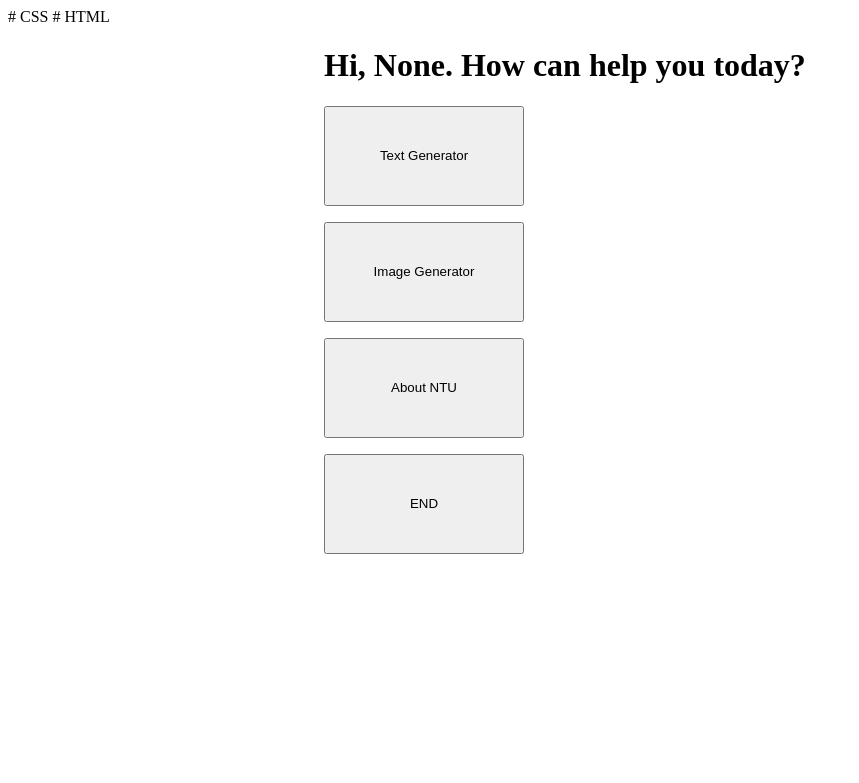
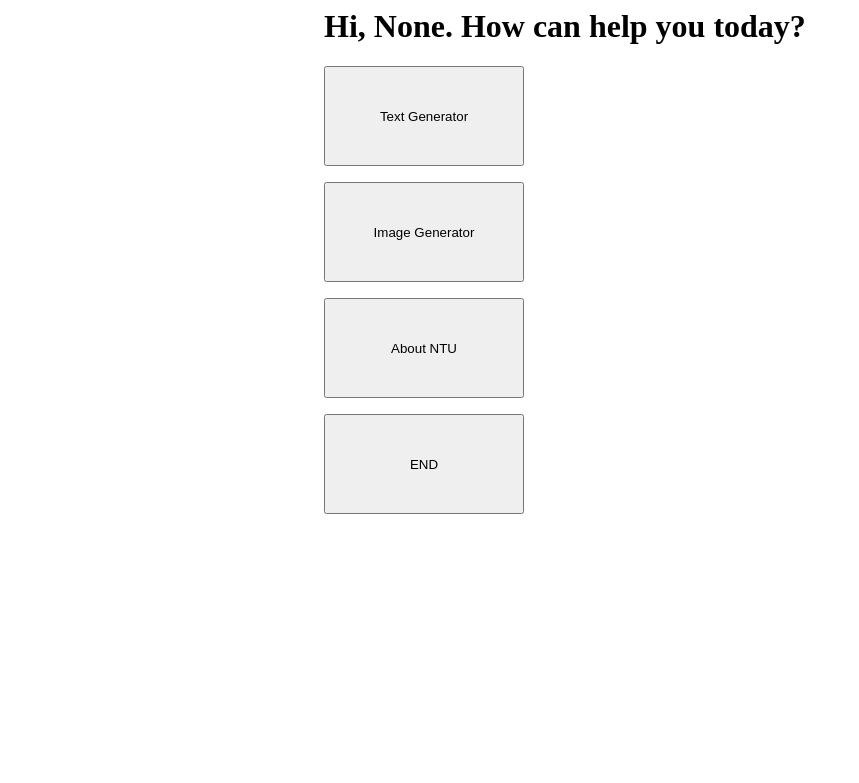
Before and after one commit to Nikkijjj/rpa-Feb-19-2024, a Flask app: page /main in a window 1280 px wide. Shown: the top 783 px of the page, without its empty margins (0-859 px from the left). Run offline with Flask 3, Linux system fonts and the light colour scheme.

Commit message:
Update main.html

```diff
--- a/templates/main.html
+++ b/templates/main.html
@@ -1,4 +1,3 @@
-# CSS
 <style>
   .container{width:100%;margin:auto;}
   @media (min-width:600px){.container{width:80%;}}
@@ -6,7 +5,6 @@
   @media (min-width:1024px){.container{width:50%;}}
 </style>
 
-# HTML
 <div class="container">
   <h1>Hi, {{r}}. How can help you today?</h1>
 
```
